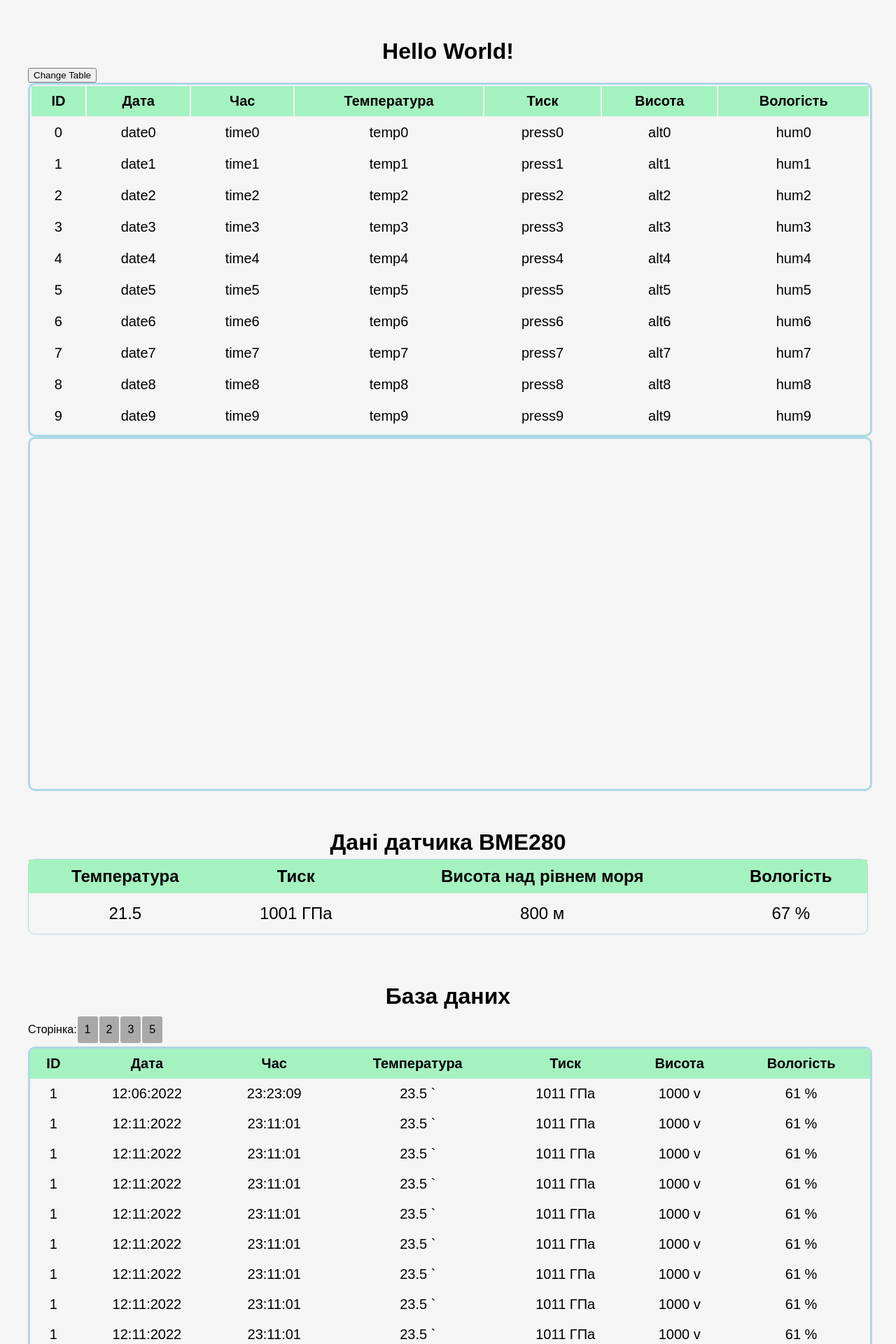
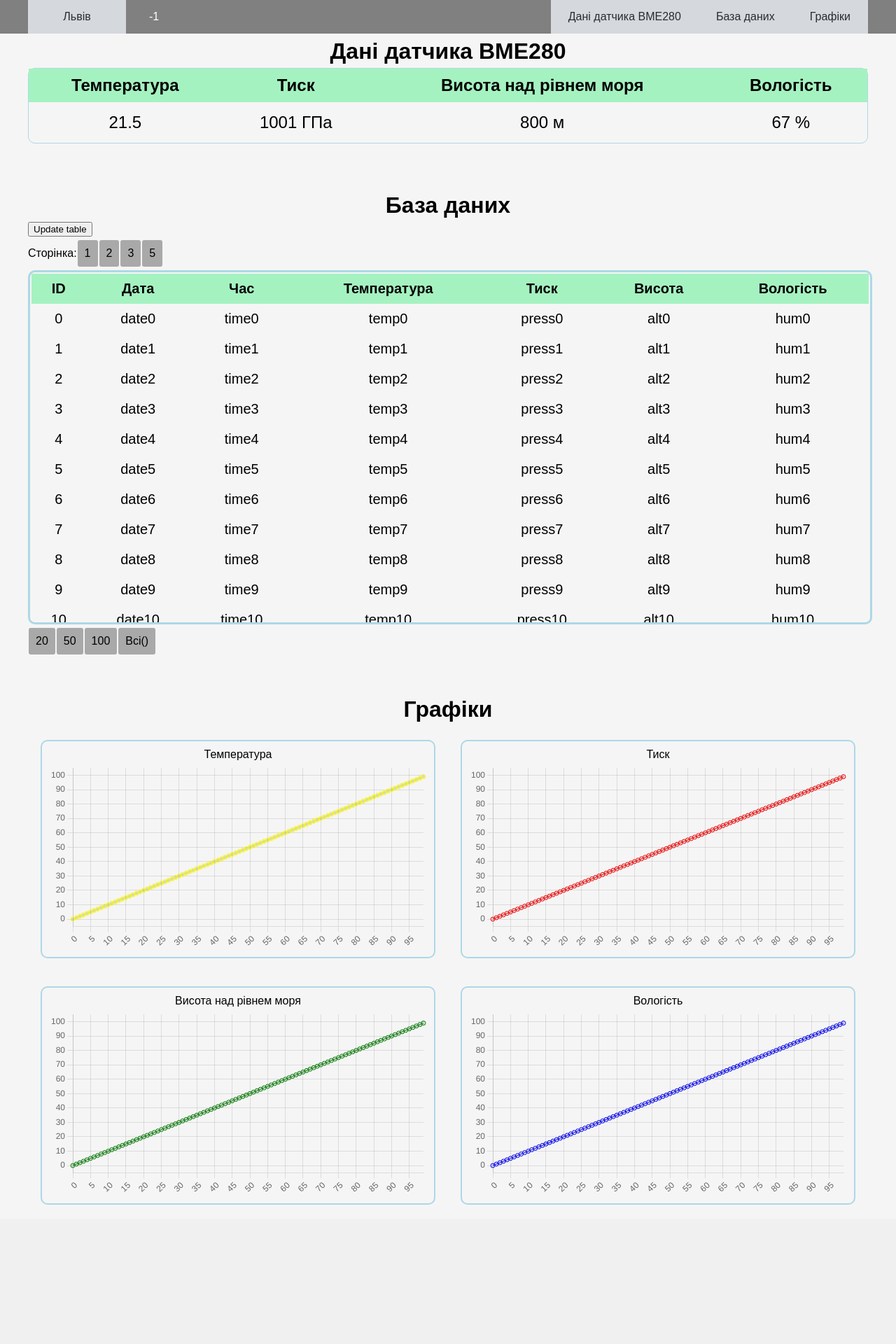
Before and after one commit to RuslanNadyrshyn/WeatherStation, a PHP site: page /index.html in a window 1280 px wide. Shown: the top 1920 px of the page at 70% size. After the commit the page ends 1721 px from the top, so only its background shows below. Run offline with PHP 8.4, Linux system fonts and the light colour scheme.

Commit message:
fix index.html, edit db in scripts.php, add dropdown menus

```diff
--- a/css/style.css
+++ b/css/style.css
@@ -25,11 +25,68 @@ nav a {
 	text-align: center;
 	background-color: rgb(213, 216, 220);
 	color:#262d33;
-	font-family:sans-serif;
 }
-nav a:hover {
+nav a:hover, .dropdown:hover, .dropdown-weather:hover {
 	background-color: #566573;
 	color:#ffffff;
+}
+.dropdown {
+	float: left;
+	overflow: hidden;
+	font-size: 16px;
+	background-color: rgb(213, 216, 220);
+	cursor: pointer;
+	min-width: 140px;
+}
+
+.dropdown-content {
+	display: none;
+	position: absolute;
+	min-width: 140px;
+	box-shadow: 0px 8px 16px 0px rgba(0,0,0,0.2);
+	z-index: 1;
+}
+
+.dropdown-content a {
+	text-align: left;
+}
+
+.dropdown-content a:hover {
+	background-color: #566573;
+	color:#ffffff;
+}
+
+.dropdown:hover .dropdown-content {
+  	display: block;
+}
+
+
+.dropdown-weather {
+	padding: 15px;
+	text-align: center;
+	min-width: 50px;
+    color: white;
+	cursor: pointer;
+}
+.weather-block {
+	display: none;
+	position: absolute;
+	width: 240px;
+	height: 200px;
+	background-color: white;
+	box-shadow: 0px 8px 16px 0px rgba(0,0,0,0.2);
+	z-index: 1;
+	cursor: default;
+}
+.dropdown-weather:hover .weather-block {
+	display: block;
+	color: black;
+}
+.weather-content {
+	height: 100%;
+	display: flex;
+	flex-direction: column;
+	justify-content: space-between;
 }
 
 .container {
--- a/index.html
+++ b/index.html
@@ -1,7 +1,8 @@
-<!doctype html>  <!-- html код -->
+<!doctype html> <!-- html код -->
 <html>
+
 <head>
-        <meta charset="utf-8">					<!-- Підключення кирилиці -->
+    <meta charset="utf-8"> <!-- Підключення кирилиці -->
     <link rel="stylesheet" href="css/style.css">
     <script src="js/chart.min.js"></script> <!-- Підключення додаткових бібліотек -->
     <script src="js/utils.js"></script>
@@ -9,97 +10,35 @@
     <script src="js/script.js"></script>
 </head>
 
-	<body>				<!-- Колір фону сторінки -->
+<body>
+    <header>
         <div class="container">
-<!-- Створення таблиці "Дані датчика BME280" -->
-        <h1 id="myHeader">Hello World!</h1>
-        <button onclick="updateTable()">Change Table</button>
-
-        <div class="db-table-container">
-            <div id="myDiv"></div>
+            <nav>
+                <div class="dropdown">
+                    <a id="location">Львів</a>
+                    <nav class="dropdown-content">
+                        <a onclick="changeLocation('Київ')">Київ</a>
+                        <a onclick="changeLocation('Львів')">Львів</a>
+                        <a onclick="changeLocation('Харків')">Харків</a>
+                    </nav>
                 </div>
-
-        <div class="db-table-container">
-            <table id="dbTable"></table>
+                <div class="dropdown-weather">
+                    <div id="location-weather">-1</div>
+                    <div class="weather-block">
+                        <div class="weather-content">
+                            here is weather
+                            <a href="https://www.meteo.gov.ua/">Докладніше</a>
                         </div>
-
-        <script>
-            function printRow(object, isHeader) {
-                var $line = $("<tr></tr>");
-
-                if (isHeader) object.forEach(element =>
-                        $line.append($("<th></th>").html(element)));
-                else {
-                for (const key in object)
-                    if (Object.hasOwnProperty.call(object, key))
-                        $line.append($("<td></td>").html(object[key]));
-                }
-                return $line;
-            }
-
-            var db = [];
-            for (let i = 0; i < 15; i++) {
-                db.push({
-                    id: i,
-                    date: "date"+i,
-                    time: "time"+i,
-                    temp: "temp"+i,
-                    press: "press"+i,
-                    alt: "alt"+i,
-                    hum: "hum"+i
-                })
-            }
-
-            function fillInTable (data) {
-                var $table = $("<table></table>");
-                $table.append(printRow(["ID", "Дата", "Час", "Температура", "Тиск", "Висота", "Вологість"], true));
-                for (let index = 0; index < data.length; index++) {
-                    var element = data[index];
-                    $table.append(printRow(element), false);
-                }
-                $table.appendTo($("#myDiv"));
-            }
-            fillInTable(db);
-
-            function updateTable() {
-                for (let i = 0; i < 15; i++) {
-                    db[i].id=i+5;
-                    db[i].date="date"+i+5;
-                }
-                var $newTable = $("<table></table>");
-                for (let index = 0; index < db.length; index++) {
-                    var element = db[index];
-                    var $line = $("<tr></tr>");
-                    $newTable.append(printRow(element));
-                }
-
-                $newTable.replaceWith($("#myDiv"));
-            }
-
-            function printRow1(data, isHeader) {
-                var row = "";
-                row += "<tr>";
-                for (let i = 0; i < data.length; i++) {
-                    if (isHeader) row += "<th>"+data[i]+"</th>";
-                    else row += "<td>"+data[i]+"</td>";
-                }
-                row += "</tr>";
-                console.log("row", row);
-                return row;
-            }
-
-            function fillInTable1() {
-                var html = "";
-                var dbTableHeader = ["ID", "Дата", "Час", "Температура", "Тиск", "Висота", "Вологість"];
-                html+=printRow1(dbTableHeader, true);
-                console.log(html);
-                for (let index = 0; index < db.length; index++) {
-                    html+=printRow1([db[index].id, db[index].date, db[index].time, db[index].temp, db[index].press, db[index].alt, db[index].hum], false);
-                }
-                document.getElementById("dbTable").innerHTML = html;
-            }
-        </script>
-		<h1>Дані датчика BME280</h1>
+                    </div>
+                </div>
+                <a style="margin-left: auto;" href="#current-label">Дані датчика BME280</a>
+                <a href="#db-label">База даних</a>
+                <a href="#charts-label">Графіки</a>
+            </nav>
+        </div>
+    </header>
+    <div class="container">
+        <h1 id="current-label">Дані датчика BME280</h1> <!-- Створення таблиці "Дані датчика BME280" -->
         <table class="current-table" cellspacing="0">
             <tr>
                 <th>Температура</th>
@@ -108,14 +47,14 @@
                 <th>Вологість</th>
             </tr>
             <tr>
-                <td class="current-table-td">21.5</td>
-			    <td class="current-table-td">1001 ГПа</td>
-			    <td class="current-table-td">800 м</td>
-			    <td class="current-table-td">67 %</td>
+                <td class="current-table-td" id="temp">21.5</td>
+                <td class="current-table-td" id="press">1001 ГПа</td>
+                <td class="current-table-td" id="alt">800 м</td>
+                <td class="current-table-td" id="hum">67 %</td>
             </tr>
         </table>
-
-		<h1>База даних</h2>
+        <h1 id="db-label">База даних</h1>
+        <button onclick="updateTable()">Update table</button>
         <div class="navigator-block">
             Сторінка:
             <div class="navigator-item" onclick="window.location='index.php?count=20';">1</div>
@@ -123,172 +62,9 @@
             <div class="navigator-item" onclick="window.location='index.php?count=20';">3</div>
             <div class="navigator-item" onclick="window.location='index.php?count=20';">5</div>
         </div>
-<!-- Створення таблиці "База даних"-->
+        <!-- Вивід навігатора сторінок і кількості значень БД -->
         <div class="db-table-container">
-            <table cellspacing="0">
-                <tr>		<!-- Фон першого рядка таблиці-->
-                    <th>ID</th>
-                    <th>Дата</th>
-                    <th>Час</th>
-                    <th>Температура</th>
-                    <th>Тиск</th>
-                    <th>Висота</th>
-                    <th>Вологість</th>
-                </tr>
-                <tr>
-                    <td>1</td>
-                    <td>12:06:2022</td>
-                    <td>23:23:09</td>
-                    <td>23.5 `</td>
-                    <td>1011 ГПа</td>
-                    <td>1000 v</td>
-                    <td>61 %</td>
-                </tr>
-                <tr>
-                    <td>1</td>
-                    <td>12:11:2022</td>
-                    <td>23:11:01</td>
-                    <td>23.5 `</td>
-                    <td>1011 ГПа</td>
-                    <td>1000 v</td>
-                    <td>61 %</td>
-                </tr>
-                <tr>
-                    <td>1</td>
-                    <td>12:11:2022</td>
-                    <td>23:11:01</td>
-                    <td>23.5 `</td>
-                    <td>1011 ГПа</td>
-                    <td>1000 v</td>
-                    <td>61 %</td>
-                </tr>
-                <tr>
-                    <td>1</td>
-                    <td>12:11:2022</td>
-                    <td>23:11:01</td>
-                    <td>23.5 `</td>
-                    <td>1011 ГПа</td>
-                    <td>1000 v</td>
-                    <td>61 %</td>
-                </tr>
-                <tr>
-                    <td>1</td>
-                    <td>12:11:2022</td>
-                    <td>23:11:01</td>
-                    <td>23.5 `</td>
-                    <td>1011 ГПа</td>
-                    <td>1000 v</td>
-                    <td>61 %</td>
-                </tr>
-                <tr>
-                    <td>1</td>
-                    <td>12:11:2022</td>
-                    <td>23:11:01</td>
-                    <td>23.5 `</td>
-                    <td>1011 ГПа</td>
-                    <td>1000 v</td>
-                    <td>61 %</td>
-                </tr>
-                <tr>
-                    <td>1</td>
-                    <td>12:11:2022</td>
-                    <td>23:11:01</td>
-                    <td>23.5 `</td>
-                    <td>1011 ГПа</td>
-                    <td>1000 v</td>
-                    <td>61 %</td>
-                </tr>
-                <tr>
-                    <td>1</td>
-                    <td>12:11:2022</td>
-                    <td>23:11:01</td>
-                    <td>23.5 `</td>
-                    <td>1011 ГПа</td>
-                    <td>1000 v</td>
-                    <td>61 %</td>
-                </tr>
-                <tr>
-                    <td>1</td>
-                    <td>12:11:2022</td>
-                    <td>23:11:01</td>
-                    <td>23.5 `</td>
-                    <td>1011 ГПа</td>
-                    <td>1000 v</td>
-                    <td>61 %</td>
-                </tr>
-                <tr>
-                    <td>1</td>
-                    <td>12:11:2022</td>
-                    <td>23:11:01</td>
-                    <td>23.5 `</td>
-                    <td>1011 ГПа</td>
-                    <td>1000 v</td>
-                    <td>61 %</td>
-                </tr>
-                <tr>
-                    <td>1</td>
-                    <td>12:11:2022</td>
-                    <td>23:11:01</td>
-                    <td>23.5 `</td>
-                    <td>1011 ГПа</td>
-                    <td>1000 v</td>
-                    <td>61 %</td>
-                </tr>
-                <tr>
-                    <td>1</td>
-                    <td>12:11:2022</td>
-                    <td>23:11:01</td>
-                    <td>23.5 `</td>
-                    <td>1011 ГПа</td>
-                    <td>1000 v</td>
-                    <td>61 %</td>
-                </tr>
-                <tr>
-                    <td>1</td>
-                    <td>12:11:2022</td>
-                    <td>23:11:01</td>
-                    <td>23.5 `</td>
-                    <td>1011 ГПа</td>
-                    <td>1000 v</td>
-                    <td>61 %</td>
-                </tr>
-                <tr>
-                    <td>1</td>
-                    <td>12:11:2022</td>
-                    <td>23:11:01</td>
-                    <td>23.5 `</td>
-                    <td>1011 ГПа</td>
-                    <td>1000 v</td>
-                    <td>61 %</td>
-                </tr>
-                <tr>
-                    <td>1</td>
-                    <td>12:11:2022</td>
-                    <td>23:11:01</td>
-                    <td>23.5 `</td>
-                    <td>1011 ГПа</td>
-                    <td>1000 v</td>
-                    <td>61 %</td>
-                </tr>
-                <tr>
-                    <td>1</td>
-                    <td>12:11:2022</td>
-                    <td>23:11:01</td>
-                    <td>23.5 `</td>
-                    <td>1011 ГПа</td>
-                    <td>1000 v</td>
-                    <td>61 %</td>
-                </tr>
-                <tr>
-                    <td>1</td>
-                    <td>12:11:2022</td>
-                    <td>23:11:01</td>
-                    <td>23.5 `</td>
-                    <td>1011 ГПа</td>
-                    <td>1000 v</td>
-                    <td>61 %</td>
-                </tr>
-            </table>
+            <table id="dbTable"></table>
         </div>
         <div class="navigator-block">
             <div class="navigator-item" onclick="window.location='index.php?count=20';">20</div>
@@ -296,75 +72,184 @@
             <div class="navigator-item" onclick="window.location='index.php?count=100';">100</div>
             <div class="navigator-item" onclick="window.location='index.php?count=';">Всі()</div>
         </div>
-		<caption><h2>Графіки</h2></caption>
-
-		<div class="charts-block"> 	<!--Ініціалізація графіків  -->
-			<div class="chart-container">
+        <!-- Вивід навігатора сторінок БД -->
+        <h1 id="charts-label">Графіки</h1>
+        <div class="chart-block">
+            <!--Ініціалізація графіків -->
+            <div class="chart-container" onclick="toggleChart({id})" id="container-temp">
+                <label class="chart-label">Температура</label>
                 <canvas id="chart-temp"></canvas>
             </div>
-			<div class="chart-container">
+            <div class="chart-container" onclick="toggleChart({id})" id="container-press">
+                <label class="chart-label">Тиск</label>
                 <canvas id="chart-press"></canvas>
             </div>
-			<div class="chart-container">
+            <div class="chart-container" onclick="toggleChart({id})" id="container-alt">
+                <label class="chart-label">Висота над рівнем моря</label>
                 <canvas id="chart-alt"></canvas>
             </div>
-			<div class="chart-container">
+            <div class="chart-container" onclick="toggleChart({id})" id="container-hum">
+                <label class="chart-label">Вологість</label>
                 <canvas id="chart-hum"></canvas>
             </div>
         </div>
+    </div> <!-- container -->
     <script>
+        function changeLocation(Location) {
+            const loc = document.getElementById('location');
+
+            // ✅ Change button text on click
+            loc.textContent = Location;
+        }
+
+        var db = [];
+        for (let i = 0; i < 15; i++) {
+            db.push({
+                id: i,
+                date: "date" + i,
+                time: "time" + i,
+                temp: "temp" + i,
+                press: "press" + i,
+                alt: "alt" + i,
+                hum: "hum" + i
+            })
+        }
         var arr = [];
         for (let i = 0; i < 100; i++) {
             arr.push(i);
         }
-            function createConfig(data, text, colorName) {
-                console.log(arr);
+
+        printDB(db);
+        drawCharts(arr, arr);
+
+        function updateTable() {
+            for (let i = 0; i < 15; i++) {
+                db[i].id += 5;
+                db[i].date += 5;
+            }
+            printDB(db);
+        }
+
+        function printRow(object, isHeader) {
+            var $line = $("<tr></tr>");
+            if (isHeader) object.forEach(element =>
+                $line.append($("<th class='sticky'></th>").html(element)));
+            else {
+                for (const key in object)
+                    if (Object.hasOwnProperty.call(object, key)) {
+                        if (key == "date_bme280") {
+                            datetime = object[key].split(" ");
+                            date = datetime[0];
+                            time = datetime[1];
+                            $line.append($("<td></td>").html(date));
+                            $line.append($("<td></td>").html(time));
+                        } else $line.append($("<td></td>").html(object[key]));
+                    }
+
+            }
+            return $line;
+        }
+
+        function createTable(data) {
+            var $table = $("<table cellspacing='0'></table>");
+            $table.append(printRow(["ID", "Дата", "Час", "Температура", "Тиск", "Висота", "Вологість"], true));
+            for (let index = 0; index < data.length; index++) {
+                var element = data[index];
+                var $line = $("<tr></tr>");
+                $table.append(printRow(element), false);
+            }
+            return $table;
+        }
+
+        function printDB(data) {
+            var $table = createTable(data);
+            // $("#dbTable").replaceWith($table);
+            $("#dbTable").empty();
+            $table.appendTo($("#dbTable"));
+        }
+
+        function printCharts(data) {
+            var res = fetchResult(data);
+            drawCharts(res, res.date);
+        }
+
+        function fetchResult(result) {
+            var temp = [];
+            var press = [];
+            var alt = [];
+            var hum = [];
+            var date = [];
+
+            result.forEach(element => {
+                temp.push(element.temp_bme280);
+                press.push(element.press_bme280);
+                alt.push(element.alt_bme280);
+                hum.push(element.hum_bme280);
+                date.push(element.date_bme280);
+            });
+
+            return { temp, press, alt, hum, date };
+        }
+
+        function createConfig(labels, data, colorName) {
             return {
                 type: 'line',
                 data: {
-                        labels: arr,
+                    labels: labels,
                     datasets: [{
-                            label: text,
                         data: data,
-                            backgroundColor: colorName,
                         borderColor: colorName,
-                            borderWidth: 1
+                        borderWidth: 1,
                     }]
                 },
                 options: {
-                        responsive: true
+                    responsive: true,
+                    plugins: {
+                        legend: {
+                            display: false,
+                        }
+                    },
+                    scales: {
+                        y: {
+                            offset: true
+                        }
+                    }
                 }
             };
         }
 
-            window.onload = function() {
+        function drawCharts(res, labels) {
+            window.onload = function () {
                 [{
                     id: 'chart-temp',	// Графік температури
                     color: 'yellow',
-                    text: 'Температура',
-                    data: arr
+                    data: arr,
                 }, {
                     id: 'chart-press',	// Графік тиску
                     color: 'red',
-                    text: 'Тиск',
-                    data: arr
+                    data: arr,
                 }, {
                     id: 'chart-alt', 	// Графік Висоти
                     color: 'green',
-                    text: 'Висота над рівнем моря',
-                    data: arr
+                    data: arr,
                 }, {
                     id: 'chart-hum', 	// Графік вологості
                     color: 'blue',
-                    text: 'Вологість',
-                    data: arr
-                }].forEach(function(details) {
+                    data: arr,
+                }].forEach(function (details) {
                     var ctx = document.getElementById(details.id).getContext('2d');
-                    var config = createConfig(details.data, details.text, details.color);
+                    var config = createConfig(labels, details.data, details.color);
                     new Chart(ctx, config);
                 });
             };
+        }
+
+        function toggleChart(id) {
+            var element = document.getElementById(id.id);
+            element.classList.toggle("large");
+        }
 
     </script>
 </body>
+
 </html>
```
Also changed, not shown: scripts.php (+4 -3 lines), readme.md. Lines whose indentation alone changed are shown as unchanged.
